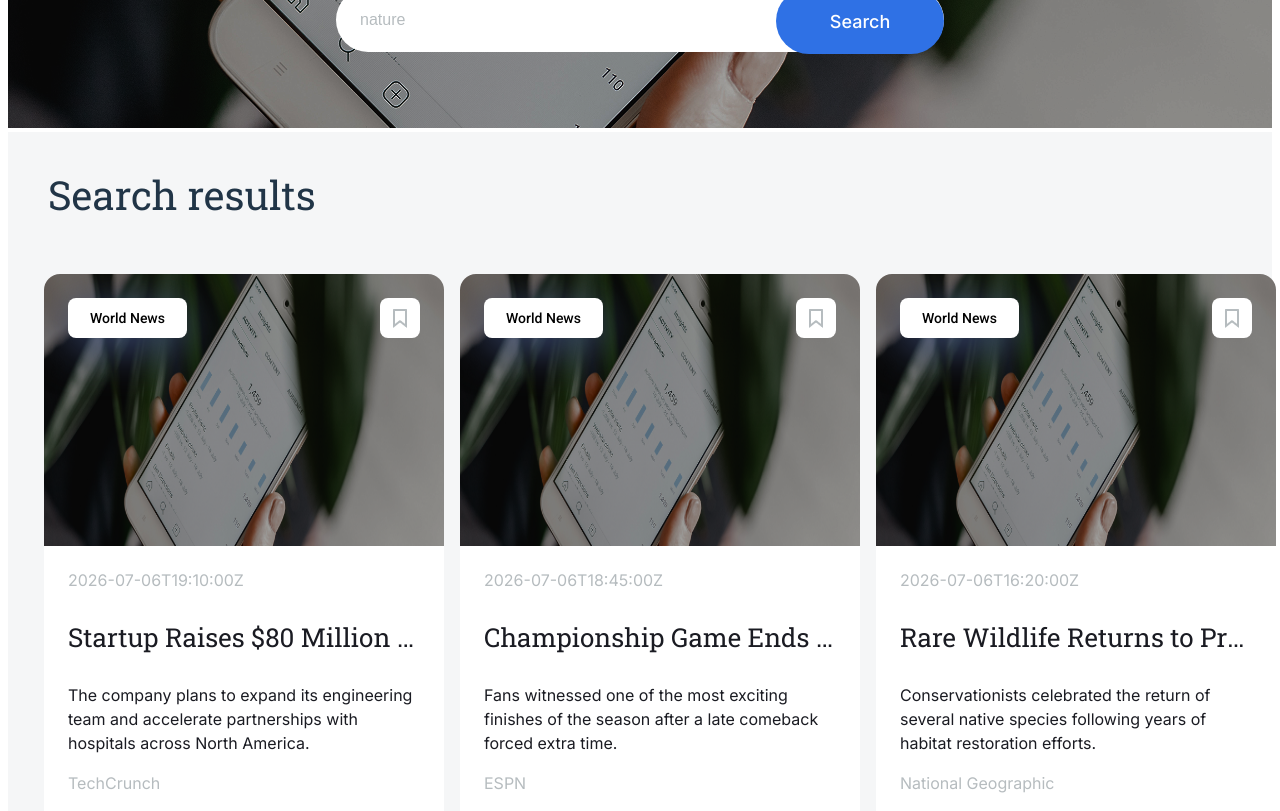
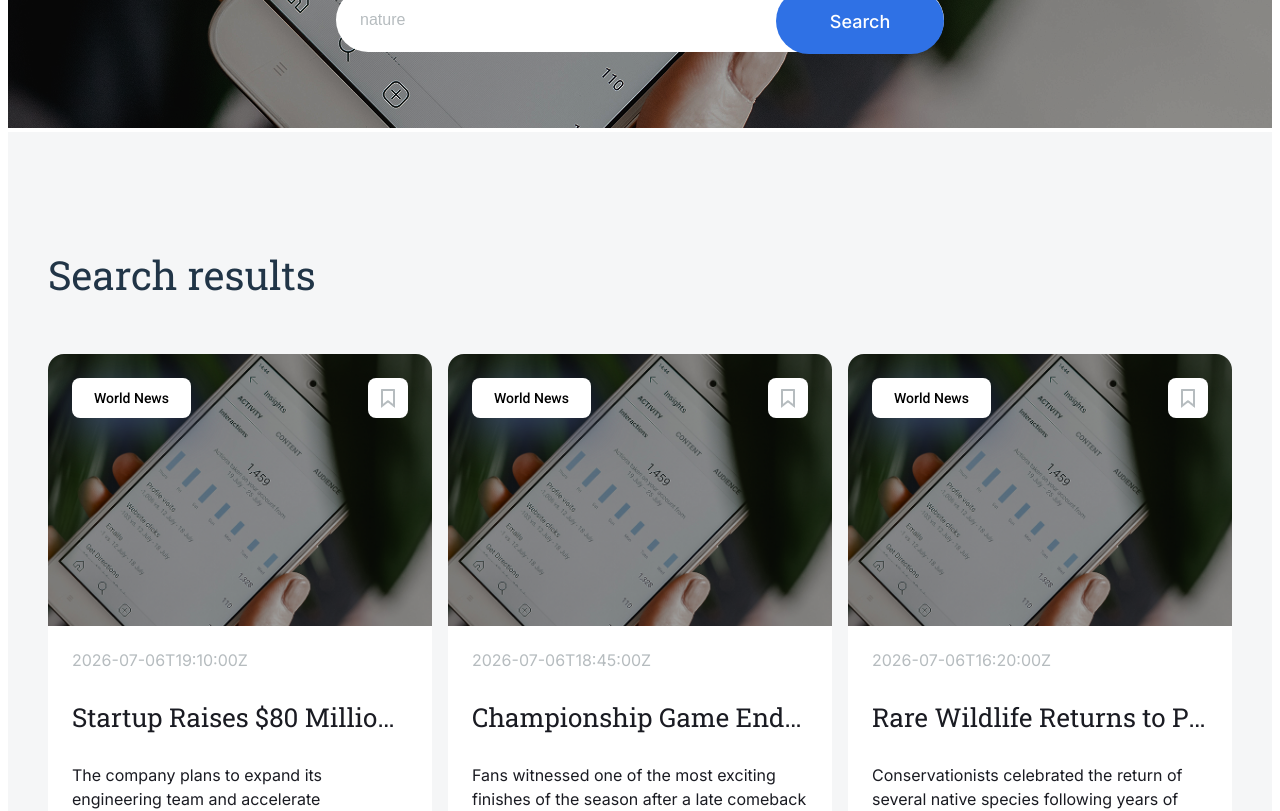
Before and after one commit to OmoBarbie/news-explorer-frontend, a React (Vite) app: page / in a window 1280 px wide. Shown: the part 460-1271 px from the top of the page. Built offline with nearby package versions, Linux system fonts and the light colour scheme.

Commit message:
made edits to the rwsponsive design, cards width, changed to .cards__container.cards__container display: grid

```diff
--- a/src/components/Main/Main.css
+++ b/src/components/Main/Main.css
@@ -1,14 +1,15 @@
 .main {
   background-color: #f5f6f7;
+  max-width: 1440px;
+  margin: 0 auto;
   /* padding-left: 104px; */
 }
 
 .main__list {
   display: flex;
   flex-direction: column;
-  padding-left: 40px;
-
-  padding-bottom: 80px;
+  padding: 80px 40px;
+  /* padding-bottom: 80px; */
 }
 
 /*tablet view*/
--- a/src/components/NewsCard/NewsCard.css
+++ b/src/components/NewsCard/NewsCard.css
@@ -1,6 +1,7 @@
 .card__item {
   height: 576px;
-  width: 400px;
+  /* width: 400px; */
+  max-width: 400px;
   border-radius: 16px;
   overflow: hidden;
   color: #b6bcbf;
@@ -9,8 +10,10 @@
 }
 
 .card__image {
+  object-fit: cover;
   height: 272px;
-  width: 400px;
+  width: 100%;
+  /* width: 400px; */
 }
 
 .card__description {
@@ -123,14 +126,14 @@
 @media (min-width: 769px) and (max-width: 1024px) {
   .card__item {
     height: 420px;
-    width: 224px;
+    /* width: 224px; */
   }
   .card__image {
     height: 150px;
   }
 
   .card__container {
-    width: 224px;
+    /* width: 224px; */
   }
 
   .cards__container {
@@ -155,13 +158,13 @@
   }
 
   .card__item {
-    width: 288px;
-    margin-left: 16px;
+    /* width: 288px; */
+    /* margin-left: 16px;
     margin-right: 16px;
-    margin-bottom: 10px;
+    margin-bottom: 10px; */
   }
 
   .card__image {
-    width: 288px;
+    /* width: 288px; */
   }
 }
--- a/src/components/NewsCardList/NewsCardList.css
+++ b/src/components/NewsCardList/NewsCardList.css
@@ -2,11 +2,12 @@
   display: flex;
   justify-content: center;
   list-style-type: none;
-  width: 400px;
+  /* width: 400px; */
 }
 
 .cards__container {
-  display: flex;
+  display: grid;
+  grid-template-columns: repeat(auto-fit, minmax(224px, 1fr));
   justify-content: center;
   padding: 0;
   gap: 16px;
```
